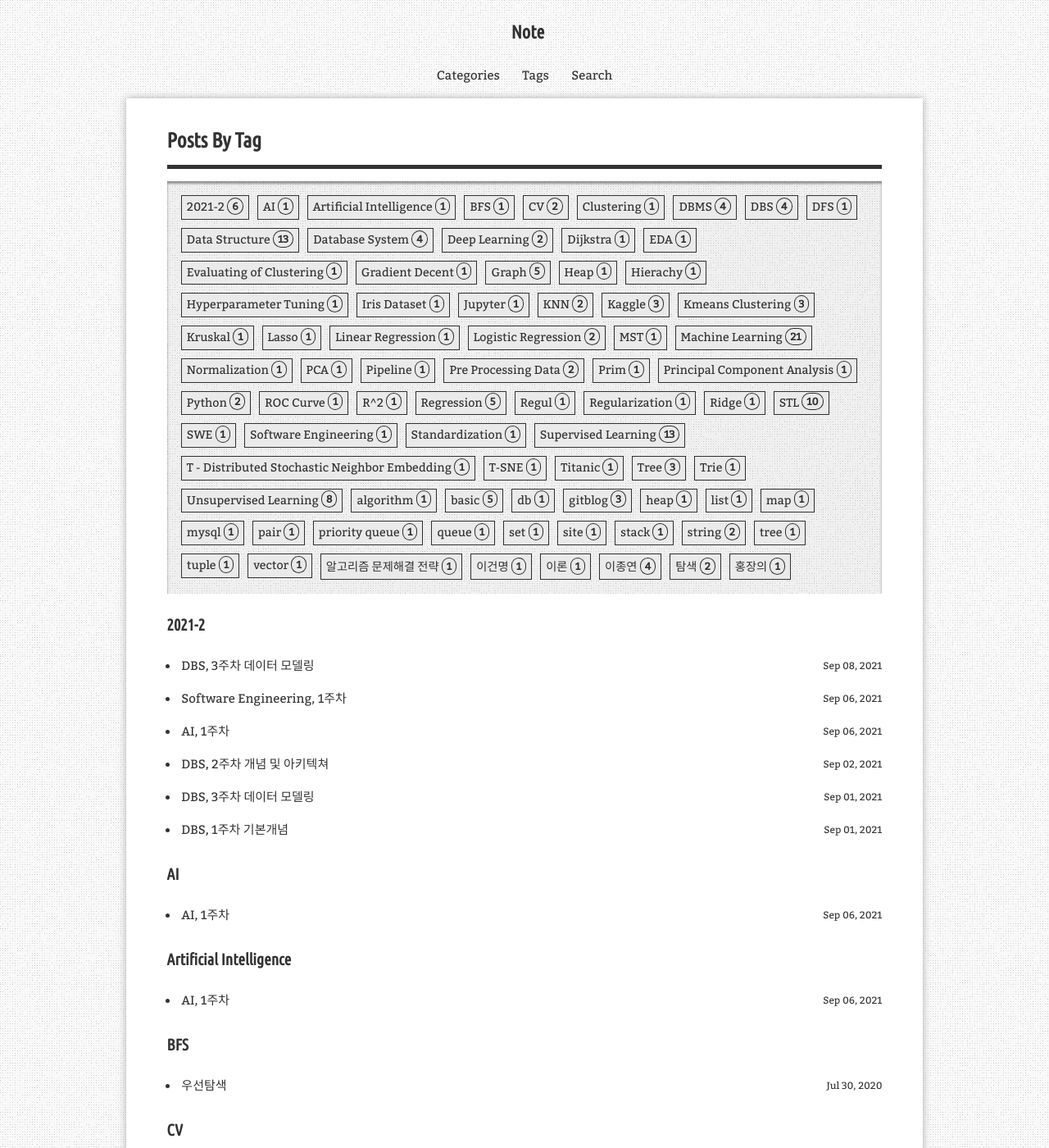
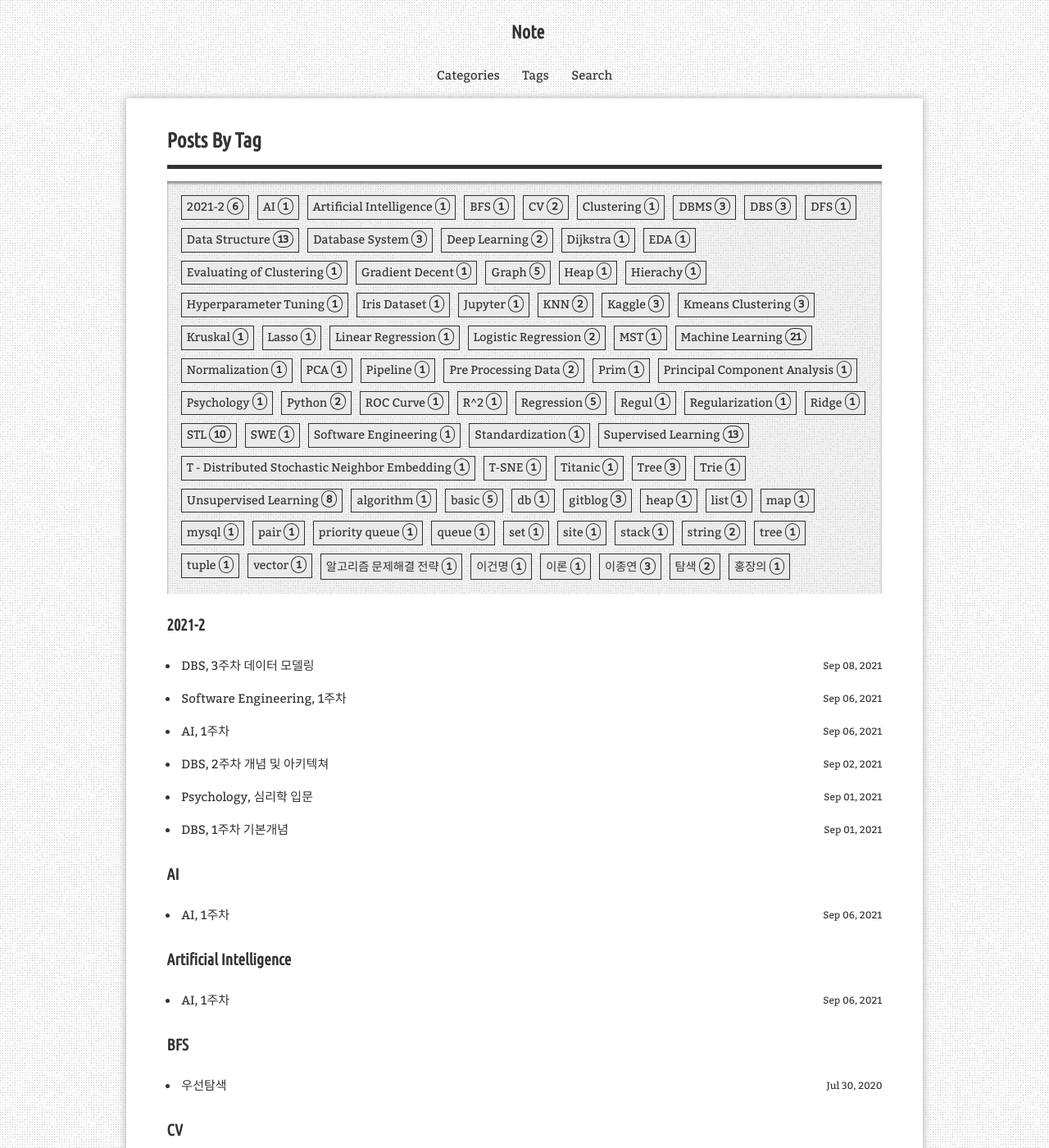
Before and after one commit to aristohyun/aristohyun.github.io, a Jekyll site: the page built from blog/tags/index.html, in a window 1280 px wide and 1400 px high. Shown: the whole window at 82% size. Built offline with Jekyll 4.4.1, drawn with Linux system fonts in a browser that asks for light colours; comment, search, counter and statistics services are not loaded; some of the changed text lies outside the part shown.

Commit message:
Update 2021-09-01-psychology.md

```diff
--- a/_posts/2021-09-01-psychology.md
+++ b/_posts/2021-09-01-psychology.md
@@ -1,12 +1,12 @@
 ---
 layout: post
-title: "DBS, 3주차 데이터 모델링"
-description: "DBS, 이종연 교수님"
-categories: [DBS]
-tags: [2021-2, DBS, Database System, DBMS, 이종연]
+title: "Psychology, 심리학 입문"
+description: "Psychology, 박상희 교수님"
+categories: [Psychology]
+tags: [2021-2, Psychology]
 use_math: true
 redirect_from:
-  - /2021/09/08/
+  - /2021/09/01/
 ---
 
 * Kramdown table of contents
@@ -70,6 +70,25 @@ redirect_from:
 부엌에서 곰을 보면, 심장이 고동치기 시작한다. 뇌는 심장의 고동과 곰을 모두 알아차리고, 이를 종합하여 신체 각성을 공포로 해석한다
 사람은 모든 정서적 자극물에 대한 반응으로 동일한 신체적 각성을 경험하지만, 서로 다른 경우에 따라 그 각성을 다른 식으로 해석한다.뇌가 고포라고 부른 그 느낌이 다른 날에는 흥분이라고 부를지도 모른다
 
+같은 각성, 다른 관찰 다른 감정
+
+특정 생리적 반응들은 단일한 정서들에 대해 독특한 것처럼 보인다
+분노 공포 슬픔은 혐오보다 더 높은 심박률을 내었으며,
+분노는 공포보다 손가락 온도를 더 크게 증가시켰다
+홍조는 특히 당황함을 느낄 때
+자율신경계의 부교감계는 동정심과 같은 친사회적 정서와 연관된것처럼 보인다
+
+제임스 랑게가 생리적 반응의 패턴들이 모든 정서에서 동일하지 않다고 주장한 것은 옳았다
+
+그러나 캐논과 바드 또한 사람들이 이러한 패턴에 완벽하게 예민하지 않으며, 이것이 사람들이 자신이 느끼는 것에 관하여 추측을 해야하는 이유라고 주장한 것도 옳았다
+우리의 신체활동과 정신활동은 우리의 정서 경험의원인이자 결과인것처럼 보인다
+
+[353]
+
+
+
+
+![image](https://user-images.githubusercontent.com/32366711/133280223-46a90f10-fe45-4357-9a45-56b8d0ee42df.png)
 
 
 [^valence]: 그 경험이 얼마나 정적인지 부적인지
```
